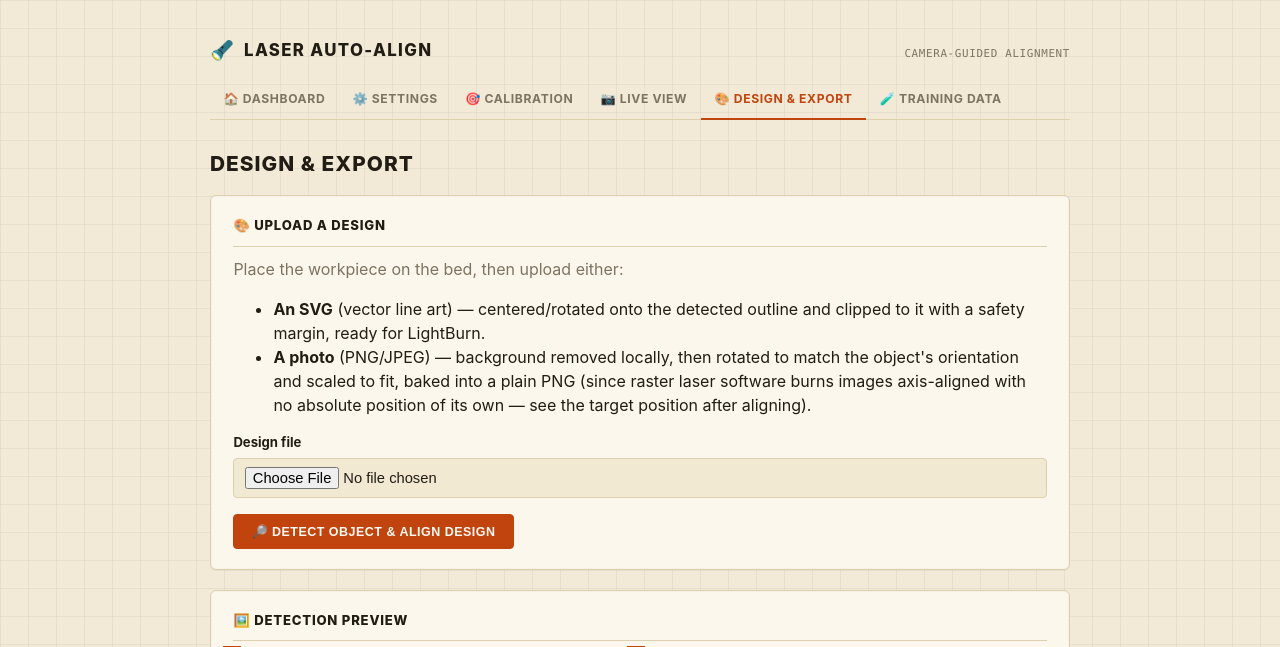
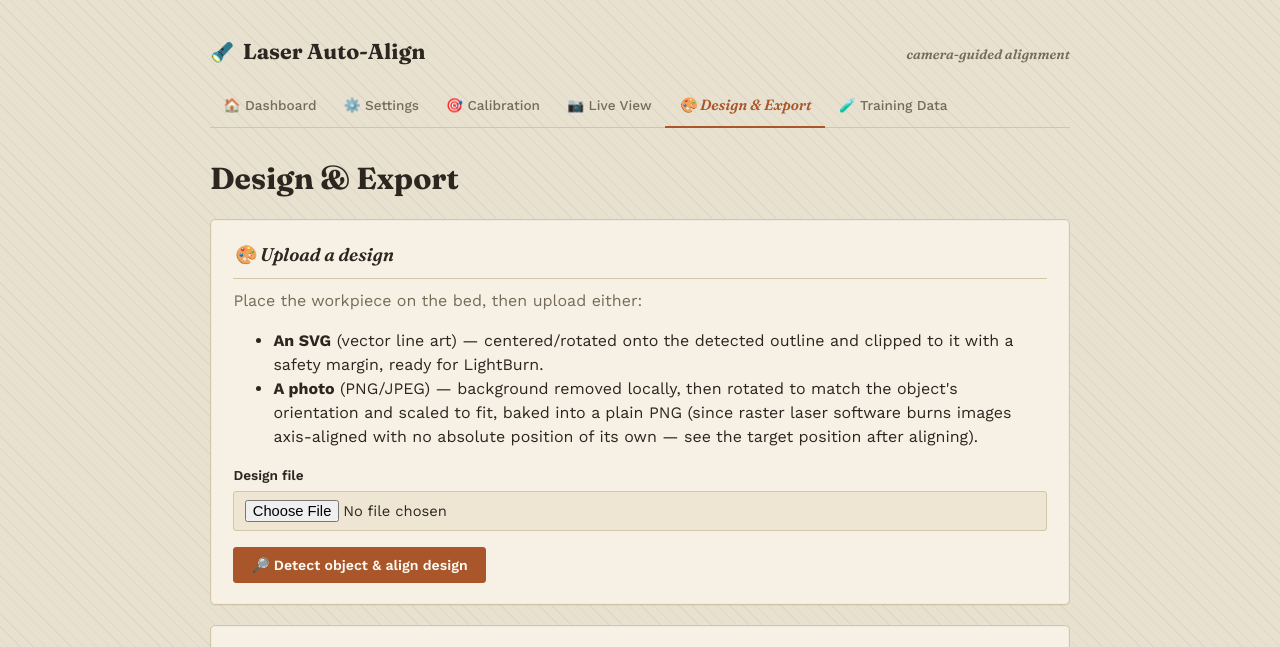
Before and after one commit to saleh-sabti/laser-eye, a Flask app: page /design in a window 1280 px wide. Shown: the top 647 px of the page. Run offline with Flask 3, Linux system fonts and the light colour scheme.

Commit message:
Give the UI real typographic personality: self-hosted Fraunces + Work Sans
The previous pass (instrument-panel, uppercase-tracked sans everywhere)
still read as generic/corporate. Replaces it with an "engraver's proof"
identity: Fraunces (a characterful, slightly wonky display serif) set
in italic for card titles and the active nav tab, paired with Work Sans
for body/UI text and a plain monospace stack for coordinate data -
Fraunces bold for the wordmark and page headings.

Palette shifts from the burnt-orange/graphite instrument-panel look to
a copper/verdigris "etching proof" scheme - aged vellum paper in light
mode, ink-black in dark mode - and the background texture changes from
grid paper to a 45-degree cross-hatch, the actual technique used in
engraving/etching shading, rather than a generic blueprint grid.

Both fonts are self-hosted as local woff2 files (static/fonts/, OFL
licensed, ~180KB total) rather than loaded from Google Fonts' CDN, so
the "works with zero internet at the workbench" property from CLAUDE.md
is preserved - nothing here makes a request at runtime.

Verified against the real running app: Dashboard, Calibration (viewfinder
corner brackets and the ROI dashed box still line up correctly), and
Settings all render correctly with the new fonts loaded.

```diff
--- a/templates/base.html
+++ b/templates/base.html
@@ -5,49 +5,80 @@
 <meta name="viewport" content="width=device-width, initial-scale=1">
 <title>Laser Auto-Align{% block title %}{% endblock %}</title>
 <style>
+  @font-face {
+    font-family: "Fraunces";
+    font-style: normal;
+    font-weight: 500 800;
+    font-display: swap;
+    src: url("{{ url_for('static', filename='fonts/fraunces-normal.woff2') }}") format("woff2");
+  }
+  @font-face {
+    font-family: "Fraunces";
+    font-style: italic;
+    font-weight: 500 800;
+    font-display: swap;
+    src: url("{{ url_for('static', filename='fonts/fraunces-italic.woff2') }}") format("woff2");
+  }
+  @font-face {
+    font-family: "Work Sans";
+    font-style: normal;
+    font-weight: 400 700;
+    font-display: swap;
+    src: url("{{ url_for('static', filename='fonts/worksans-normal.woff2') }}") format("woff2");
+  }
+  @font-face {
+    font-family: "Work Sans";
+    font-style: italic;
+    font-weight: 500;
+    font-display: swap;
+    src: url("{{ url_for('static', filename='fonts/worksans-italic.woff2') }}") format("woff2");
+  }
   :root {
-    --bg: #f2ead7;
-    --surface: #fbf7ec;
-    --surface-2: #f2e9d3;
-    --border: #ddd0ac;
-    --text: #211c14;
-    --text-muted: #7d7361;
-    --accent: #c1440e;
-    --accent-hover: #9c380b;
-    --accent-soft: #f5ddc9;
-    --target: #1f8a4c;
-    --target-soft: #dcf1e3;
-    --success-bg: #dcf1e3;
-    --success-text: #1f8a4c;
-    --danger-bg: #fbe2df;
-    --danger-text: #b0301a;
-    --warn-bg: #f7e6bd;
-    --warn-text: #8a5a09;
-    --radius: 6px;
-    --radius-sm: 4px;
-    --shadow: 0 1px 0 rgba(33,28,20,0.05), inset 0 0 0 1px rgba(33,28,20,0.025);
-    --font-sans: -apple-system, BlinkMacSystemFont, "Segoe UI", Roboto, "Helvetica Neue", Arial, sans-serif;
+    --bg: #e8e1d0;
+    --surface: #f6f1e4;
+    --surface-2: #eee6d3;
+    --border: #d3c6a8;
+    --text: #2b2620;
+    --text-muted: #756b58;
+    --accent: #a8562a;
+    --accent-hover: #8a4520;
+    --accent-soft: #f0ddc7;
+    --accent-2: #4c7a6e;
+    --target: #3d7a52;
+    --target-soft: #dcecdf;
+    --success-bg: #dcecdf;
+    --success-text: #2f6b45;
+    --danger-bg: #f6ddd6;
+    --danger-text: #a3401e;
+    --warn-bg: #f3e3bd;
+    --warn-text: #7a5309;
+    --radius: 5px;
+    --radius-sm: 3px;
+    --shadow: 0 1px 0 rgba(30,24,14,0.05), inset 0 0 0 1px rgba(30,24,14,0.025);
+    --font-display: "Fraunces", Georgia, "Iowan Old Style", serif;
+    --font-body: "Work Sans", -apple-system, BlinkMacSystemFont, "Segoe UI", sans-serif;
     --font-mono: ui-monospace, "SFMono-Regular", Consolas, "Liberation Mono", Menlo, monospace;
   }
   @media (prefers-color-scheme: dark) {
     :root {
-      --bg: #15171a;
-      --surface: #1d2023;
-      --surface-2: #25282c;
-      --border: #34373c;
-      --text: #ece6d8;
-      --text-muted: #9a9385;
-      --accent: #ff6a2e;
-      --accent-hover: #ff8752;
+      --bg: #1b1d1c;
+      --surface: #232624;
+      --surface-2: #2b2e2b;
+      --border: #3c3f3b;
+      --text: #ece5d3;
+      --text-muted: #9b9686;
+      --accent: #d97b3f;
+      --accent-hover: #ef9256;
       --accent-soft: #3a2415;
-      --target: #3ddc7a;
-      --target-soft: #123322;
-      --success-bg: #123322;
-      --success-text: #3ddc7a;
-      --danger-bg: #3a1414;
-      --danger-text: #f87171;
-      --warn-bg: #3a2c0a;
-      --warn-text: #fbbf24;
+      --accent-2: #6fae9c;
+      --target: #5fbf82;
+      --target-soft: #16302a;
+      --success-bg: #16302a;
+      --success-text: #5fbf82;
+      --danger-bg: #3a1c14;
+      --danger-text: #f2896a;
+      --warn-bg: #362a10;
+      --warn-text: #e0b34f;
       --shadow: 0 1px 0 rgba(0,0,0,0.4), inset 0 0 0 1px rgba(255,255,255,0.035);
     }
   }
@@ -55,12 +86,15 @@
   body {
     margin: 0;
     background-color: var(--bg);
-    background-image:
-      linear-gradient(color-mix(in srgb, var(--text) 5%, transparent) 1px, transparent 1px),
-      linear-gradient(90deg, color-mix(in srgb, var(--text) 5%, transparent) 1px, transparent 1px);
-    background-size: 28px 28px;
+    background-image: repeating-linear-gradient(
+      45deg,
+      color-mix(in srgb, var(--text) 5%, transparent) 0px,
+      color-mix(in srgb, var(--text) 5%, transparent) 1px,
+      transparent 1px,
+      transparent 9px
+    );
     color: var(--text);
-    font-family: var(--font-sans);
+    font-family: var(--font-body);
     line-height: 1.5;
   }
   :focus-visible { outline: 2px solid var(--accent); outline-offset: 2px; }
@@ -80,18 +114,16 @@
     display: flex;
     align-items: center;
     gap: 0.55rem;
-    font-weight: 800;
-    font-size: 1.05rem;
-    text-transform: uppercase;
-    letter-spacing: 0.08em;
+    font-family: var(--font-display);
+    font-weight: 700;
+    font-size: 1.35rem;
   }
   .brand .dot { font-size: 1.2rem; }
   .brand-sub {
-    font-family: var(--font-mono);
-    font-size: 0.68rem;
+    font-family: var(--font-display);
+    font-style: italic;
+    font-size: 0.85rem;
     color: var(--text-muted);
-    text-transform: uppercase;
-    letter-spacing: 0.06em;
   }
 
   nav.tabs {
@@ -112,14 +144,20 @@
     border-bottom: 2px solid transparent;
     margin-bottom: -1px;
     padding: 0.6rem 0.85rem;
-    font-size: 0.76rem;
-    font-weight: 700;
-    text-transform: uppercase;
-    letter-spacing: 0.05em;
+    font-family: var(--font-body);
+    font-size: 0.85rem;
+    font-weight: 500;
     transition: color 0.15s ease, border-color 0.15s ease;
   }
   nav.tabs a:hover { color: var(--text); }
-  nav.tabs a.active { color: var(--accent); border-bottom-color: var(--accent); }
+  nav.tabs a.active {
+    font-family: var(--font-display);
+    font-style: italic;
+    font-weight: 600;
+    font-size: 0.92rem;
+    color: var(--accent);
+    border-bottom-color: var(--accent);
+  }
 
   .flash {
     background: var(--warn-bg);
@@ -136,38 +174,37 @@
     border: 1px solid var(--border);
     border-radius: var(--radius);
     box-shadow: var(--shadow);
-    padding: 1.25rem 1.4rem;
+    padding: 1.3rem 1.4rem;
     margin-bottom: 1.25rem;
   }
   .card h2 {
     margin: 0 0 0.9rem;
     padding-bottom: 0.6rem;
     border-bottom: 1px solid var(--border);
-    font-size: 0.82rem;
-    text-transform: uppercase;
-    letter-spacing: 0.06em;
-    font-weight: 800;
+    font-family: var(--font-display);
+    font-style: italic;
+    font-weight: 600;
+    font-size: 1.15rem;
     display: flex;
     align-items: center;
     gap: 0.5rem;
   }
   .card > p:first-of-type { color: var(--text-muted); margin-top: -0.25rem; }
   h1 {
-    font-size: 1.3rem;
-    text-transform: uppercase;
-    letter-spacing: 0.05em;
-    font-weight: 800;
-    margin: 0.3rem 0 1rem;
+    font-family: var(--font-display);
+    font-weight: 700;
+    font-size: 1.9rem;
+    margin: 0.3rem 0 1.1rem;
   }
 
   table { border-collapse: collapse; width: 100%; font-size: 0.9rem; }
   th, td { text-align: left; padding: 0.55rem 0.6rem; border-bottom: 1px solid var(--border); }
   th {
     color: var(--text-muted);
-    font-weight: 700;
+    font-weight: 600;
     width: 40%;
     text-transform: uppercase;
-    font-size: 0.72rem;
+    font-size: 0.7rem;
     letter-spacing: 0.05em;
   }
   td { font-variant-numeric: tabular-nums; }
@@ -189,7 +226,7 @@
   .badge.bad { background: var(--danger-bg); color: var(--danger-text); }
   .badge::before { content: "\25CF"; font-size: 0.55rem; }
 
-  label { display: block; margin-top: 0.9rem; font-weight: 700; font-size: 0.82rem; }
+  label { display: block; margin-top: 0.9rem; font-weight: 600; font-size: 0.85rem; }
   input[type=number], input[type=text], input[type=file], select {
     display: block;
     width: 100%;
@@ -200,6 +237,7 @@
     border-radius: var(--radius-sm);
     background: var(--surface-2);
     color: var(--text);
+    font-family: var(--font-body);
     font-size: 0.92rem;
   }
   input[type=number] { font-family: var(--font-mono); font-variant-numeric: tabular-nums; }
@@ -216,16 +254,15 @@
     border: 1px solid var(--border);
     background: var(--surface-2);
     color: var(--text);
-    font-size: 0.78rem;
-    font-weight: 700;
-    text-transform: uppercase;
-    letter-spacing: 0.04em;
+    font-family: var(--font-body);
+    font-size: 0.88rem;
+    font-weight: 600;
     cursor: pointer;
     text-decoration: none;
   }
   .btn:hover { border-color: var(--accent); color: var(--accent); }
-  .btn.primary { background: var(--accent); border-color: var(--accent); color: #fff9f2; }
-  .btn.primary:hover { background: var(--accent-hover); border-color: var(--accent-hover); color: #fff9f2; }
+  .btn.primary { background: var(--accent); border-color: var(--accent); color: #fdf8f0; }
+  .btn.primary:hover { background: var(--accent-hover); border-color: var(--accent-hover); color: #fdf8f0; }
   .btn:disabled { opacity: 0.5; cursor: not-allowed; }
   .btn-row { display: flex; gap: 0.6rem; flex-wrap: wrap; }
 
@@ -279,7 +316,7 @@
   <div class="shell">
     <header class="app-header">
       <div class="brand"><span class="dot">🔦</span> Laser Auto-Align</div>
-      <span class="brand-sub">Camera-guided alignment</span>
+      <span class="brand-sub">camera-guided alignment</span>
     </header>
     <nav class="tabs">
       <a href="{{ url_for('index') }}" class="{{ 'active' if request.endpoint == 'index' }}">🏠 Dashboard</a>
```
Also changed, not shown: static/fonts/LICENSE.txt (added), static/fonts/fraunces-italic.woff2 (added), static/fonts/fraunces-normal.woff2 (added), static/fonts/worksans-italic.woff2 (added), static/fonts/worksans-normal.woff2 (added).
